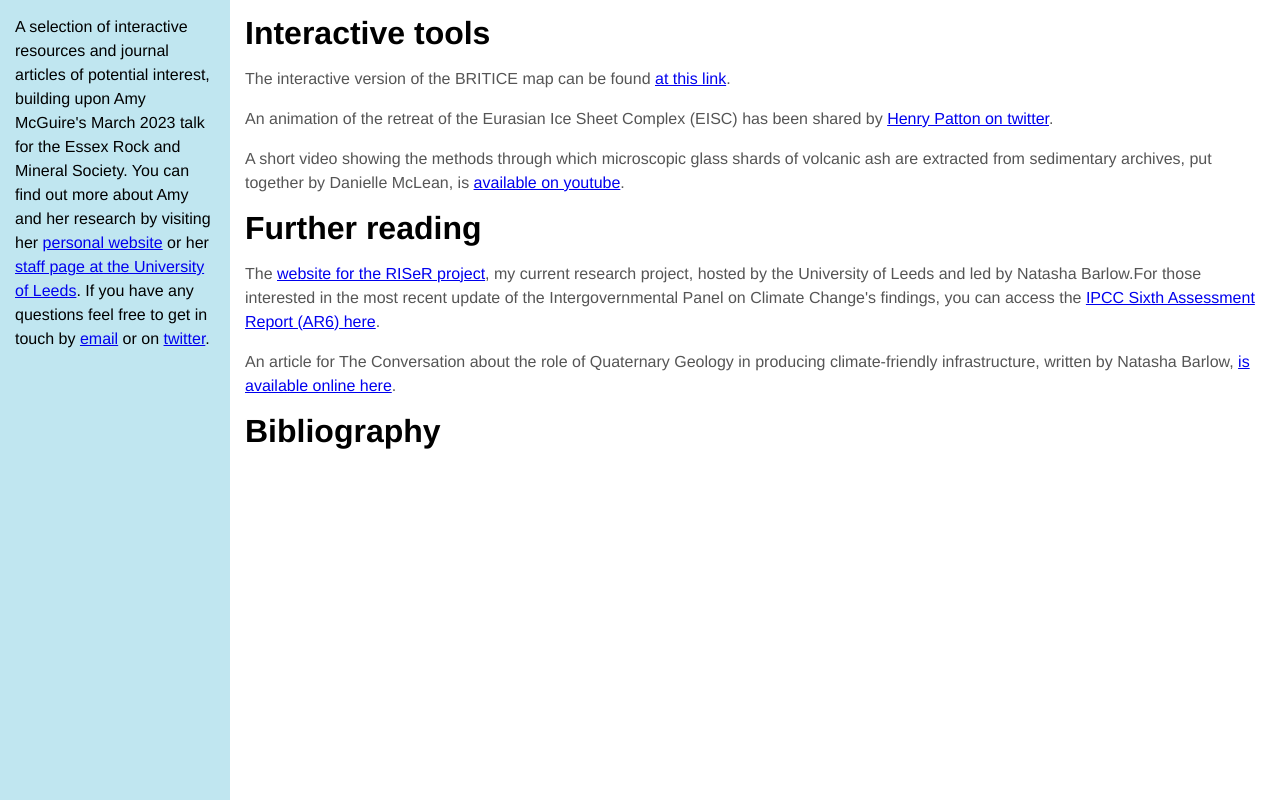
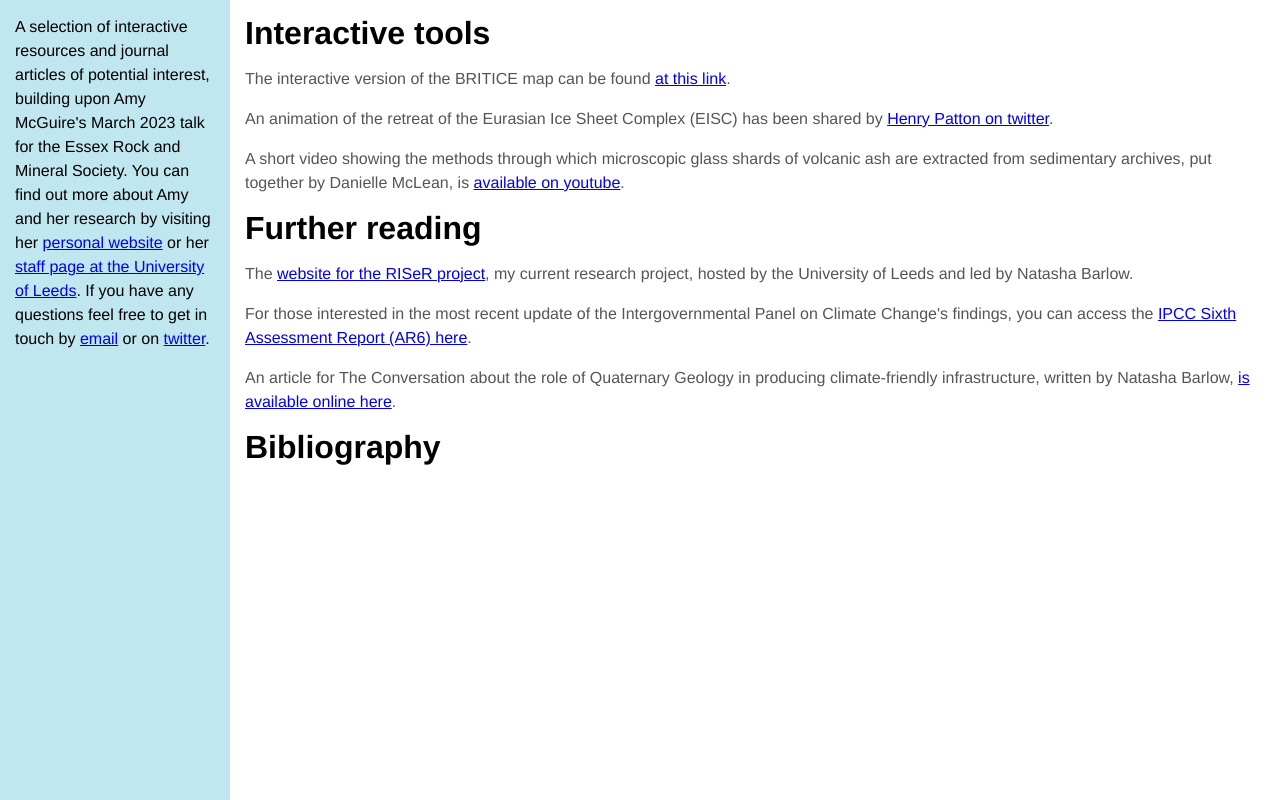
Before and after one commit to amy-mcg/amy-mcg.github.io, a plain HTML site: page Talks/ERMS.html in a window 1280 px wide. Drawn offline with Linux system fonts and the light colour scheme.

Commit message:
Update ERMS.html

```diff
--- a/Talks/ERMS.html
+++ b/Talks/ERMS.html
@@ -80,7 +80,7 @@
 				<p>A short video showing the methods through which microscopic glass shards of volcanic ash are extracted from sedimentary archives, put together by Danielle McLean, is <a href="https://www.youtube.com/watch?v=w-qtYuxu2DA">available on youtube</a>.</p>
 
         <h1>Further reading</h1>
-				<p>The <a href="https://riser.leeds.ac.uk">website for the RISeR project</a>, my current research project, hosted by the University of Leeds and led by Natasha Barlow.</]?
+				<p>The <a href="https://riser.leeds.ac.uk">website for the RISeR project</a>, my current research project, hosted by the University of Leeds and led by Natasha Barlow.</p>
 				<p>For those interested in the most recent update of the Intergovernmental Panel on Climate Change's findings, you can access the <a href=https://www.ipcc.ch/report/sixth-assessment-report-cycle/">IPCC Sixth Assessment Report (AR6) here</a>.</p>
 				<p>An article for The Conversation about the role of Quaternary Geology in producing climate-friendly infrastructure, written by Natasha Barlow, <a href ="https://theconversation.com/to-harness-the-north-sea-winds-we-must-understand-its-complicated-seabed-geology-173710">is available online here</a>.
 
```
